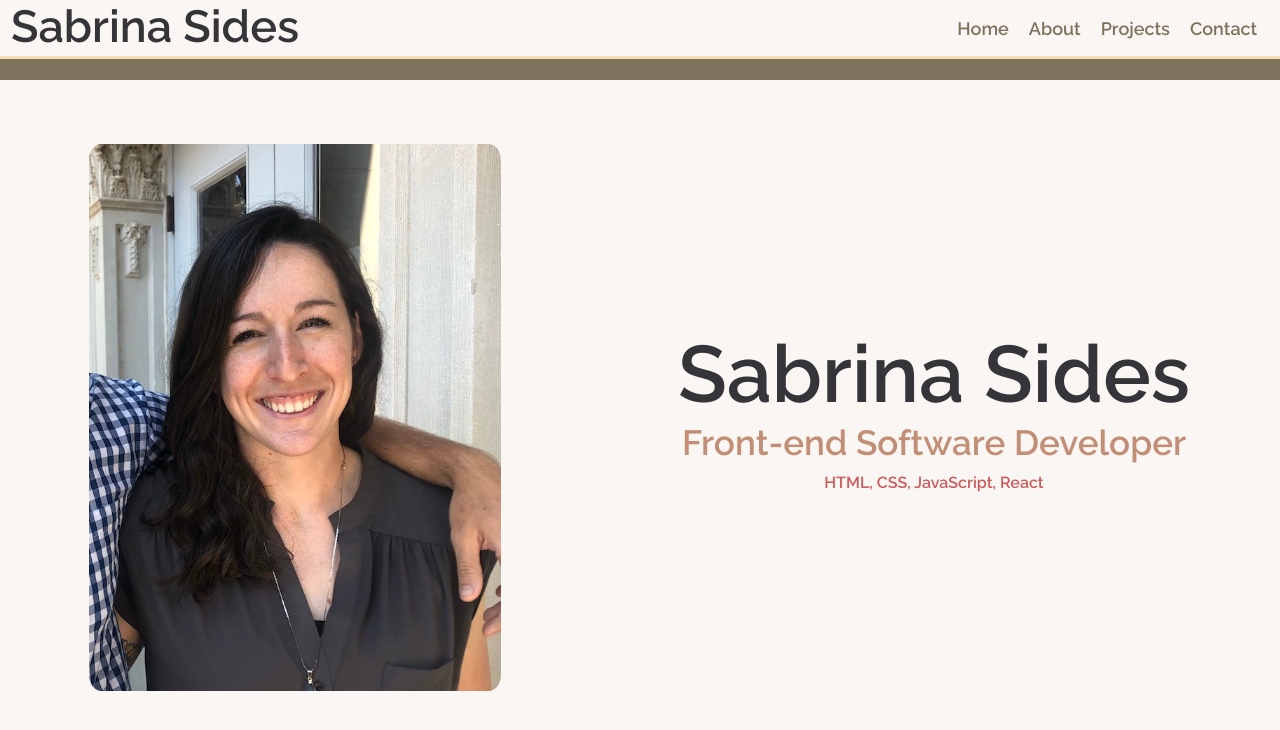
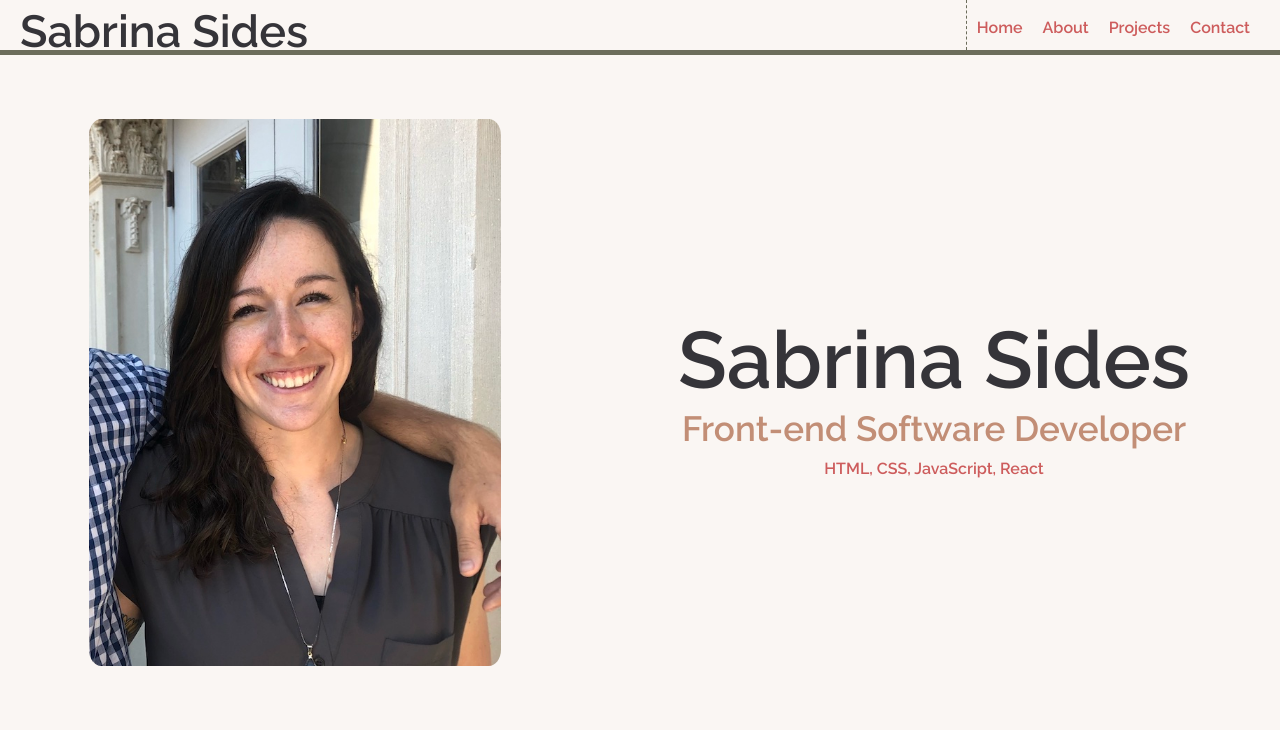
Before and after one commit to SabrinaSides/portfolio-sabrina-sides, a React (Create React App) app: page / in a window 1280 px wide. Shown: the top 730 px of the page. Built offline with nearby package versions, Linux system fonts and the light colour scheme.

Commit message:
added hamburger navbar

```diff
--- a/package.json
+++ b/package.json
@@ -10,6 +10,7 @@
     "react-dom": "^17.0.2",
     "react-router-dom": "^5.2.0",
     "react-scripts": "4.0.3",
+    "styled-components": "^5.3.0",
     "styled-icons": "^10.33.0",
     "web-vitals": "^1.1.2"
   },
--- a/src/App.css
+++ b/src/App.css
@@ -3,7 +3,14 @@
 * {
   font-family: 'Raleway', sans-serif;
   background-color: #faf6f3;
+  padding: 0;
+  margin: 0;
+  box-sizing: border-box;
 }
+
+/* .app-header {
+  border-bottom: solid thick#6c6d5b;
+} */
 
 h1 {
   font-size: 80px;
@@ -30,7 +37,6 @@ h3 {
 h4 {
   text-align: center;
   color: #cd5c5c;
-  /*color: #c5283d;*/
   margin-top: 10px;
 }
 
@@ -38,7 +44,7 @@ p {
   color: #6c6d5b;
 }
 
-a:link {
+/* a:link {
   color: #7d735d;
   padding: 10px;
 }
@@ -49,28 +55,17 @@ a:hover {
 
 a:visited {
   color: #cd5c5c;
-}
+} */
 
 .page-content {
   display: flex;
   flex-direction: column;
   justify-content: center;
-  position: absolute;
+  /* position: absolute; */
   top: 10%;
   left: 0;
   width: 100%;
   height: 90%;
-}
-
-.nav-border {
-  position: absolute;
-  top: 7%;
-  left: 0;
-  width: 100%;
-  height: 3%;
-  background-color: #7d735d;
-  border-top: solid;
-  border-color: #f5deb3;
 }
 
 /* Desktop adjustments */
--- a/src/App.js
+++ b/src/App.js
@@ -11,11 +11,8 @@ function App() {
   return (
     <div className="app">
       <header className="app-header">
-        <nav>
           <Navbar />
-        </nav>
       </header>
-      <div className="nav-border" />
       <main className="page-content">
         <Route exact path="/" component={HomePage} />
         <Route path="/about" component={About} />
@@ -23,7 +20,7 @@ function App() {
         <Route path="/contact" component={Contact} />
       </main>
     </div>
-  );
+  )
 }
 
 export default App;
--- a/src/HomePage/HomePage.css
+++ b/src/HomePage/HomePage.css
@@ -9,7 +9,7 @@
   flex-direction: column;
   align-items: center;
   justify-content: center;
-  position: fixed;
+  /* position: fixed; */
   padding-top: 5%;
 }
 
--- /dev/null
+++ b/src/Navbar/Burger.js
@@ -0,0 +1,48 @@
+import React, { useState } from 'react';
+import RightNav from './RightNav';
+import styled from 'styled-components';
+
+const StyledBurger = styled.div`
+  width: 2rem;
+  height: 2rem;
+  position: fixed;
+  top: 15px;
+  right: 20px;
+  z-index: 20;
+  background-color: ${({ open }) => (open ? '#c28e76' : '#faf6f3')};
+  display: none;
+
+  @media (max-width: 768px){
+    display: flex;
+    justify-content: space-around;
+    flex-flow: column nowrap;
+  }
+
+  div {
+    width: 2rem;
+    height: 0.25rem;
+    background-color: ${({ open }) => (open ? '#ccc' : '#353439')};
+    border-radius: 10px;
+  }
+`;
+
+const Burger = () => {
+  const [open, setOpen] = useState(false);
+
+  const handleNavbarClick = () => {
+      setOpen(!open)
+  }
+
+  return (
+    <>
+      <StyledBurger open={open} onClick={() => setOpen(!open)}>
+        <div />
+        <div />
+        <div />
+      </StyledBurger>
+      <RightNav open={open} handleNavbarClick={handleNavbarClick}/>
+    </>
+  );
+}
+
+export default Burger;
--- a/src/Navbar/Navbar.css
+++ /dev/null
@@ -1,30 +0,0 @@
-.navbar-container {
-  position: absolute;
-  top: 0;
-  left: 0;
-  width: 100%;
-  height: 7%;
-  background-color: #faf6f3;
-  display: flex;
-  flex-direction: row;
-  align-items: center;
-  justify-content: space-between;
-}
-
-.header-name {
-  color: #353439;
-  font-size: 45px;
-}
-
-a:link {
-  text-decoration: none;
-}
-
-.navbar-links {
-  display: flex;
-  flex-direction: row;
-  flex-wrap: wrap;
-  padding-left: 1%;
-  padding-right: 1%;
-  font-size: 18px;
-}
--- a/src/Navbar/Navbar.js
+++ b/src/Navbar/Navbar.js
@@ -1,22 +1,35 @@
 import React from 'react';
-import { Link } from 'react-router-dom';
-import './Navbar.css';
+import styled from 'styled-components'
+import Burger from './Burger'
+
+const Nav = styled.nav`
+  width: 100%;
+  height: 55px;
+  padding: 0 20px;
+  border-bottom: solid thick #6c6d5b;
+  display: flex;
+  justify-content: space-between;
+
+  .logo{
+    padding-top: 5px;
+    color: #353439;
+    font-size: 45px;
+
+    @media(max-width: 768px){
+      font-size: 40px;
+    }
+  }
+`
 
 function Navbar() {
-  return (
-    <div className="navbar-container">
-      <Link to="/">
-        <h3 className='header-name'>Sabrina Sides</h3>
-      </Link>
-      <div className="navbar-links">
-        <Link to="/">Home</Link>
-        <Link to="/about">About</Link>
-        <Link to="/projects">Projects</Link>
-
-        <Link to="/contact">Contact</Link>
+  return(
+    <Nav>
+      <div className='logo'>
+        Sabrina Sides
       </div>
-    </div>
-  );
+      <Burger />
+    </Nav>
+  )
 }
 
 export default Navbar;
--- /dev/null
+++ b/src/Navbar/RightNav.js
@@ -0,0 +1,66 @@
+import React from 'react';
+import { Link } from 'react-router-dom';
+import styled from 'styled-components';
+
+const Ul = styled.ul`
+  list-style: none;
+  display: flex;
+  flex-flow: row nowrap;
+  text-decoration: none;
+  background-color: #faf6f3;
+  border-left: dashed thin #6c6d5b;
+
+  li {
+    padding: 18px 10px;
+  }
+
+  @media (max-width: 768px) {
+    flex-flow: column nowrap;
+    background-color: #c28e76;
+    position: fixed;
+    transform: ${({ open }) => (open ? 'translateX(0)' : 'translateX(100%)')};
+    top: 0;
+    right: 0;
+    height: 100vh;
+    width: 125px;
+    padding-top: 3.5rem;
+    transition: transform 0.3s ease-in-out;
+    color: black;
+
+    li {
+      background-color: #c28e76;
+    }
+  }
+`;
+
+const StyledLink = styled(Link)`
+  text-decoration: none;
+    color: #cd5c5c;
+    background-color: #faf6f3;
+
+    @media(max-width: 768px){
+        color: #353439;
+        background-color: #c28e76;
+    }
+`
+
+const RightNav = ({ open, handleNavbarClick }) => {
+  return (
+    <Ul open={open} onClick={() => handleNavbarClick()}>
+      <li>
+        <StyledLink to='/'>Home</StyledLink>
+      </li>
+      <li>
+        <StyledLink to='/about'>About</StyledLink>
+      </li>
+      <li>
+        <StyledLink to='/projects'>Projects</StyledLink>
+      </li>
+      <li>
+        <StyledLink to='/contact'>Contact</StyledLink>
+      </li>
+    </Ul>
+  );
+};
+
+export default RightNav;
--- a/src/index.css
+++ /dev/null
@@ -1,13 +0,0 @@
-body {
-  margin: 0;
-  font-family: -apple-system, BlinkMacSystemFont, 'Segoe UI', 'Roboto', 'Oxygen',
-    'Ubuntu', 'Cantarell', 'Fira Sans', 'Droid Sans', 'Helvetica Neue',
-    sans-serif;
-  -webkit-font-smoothing: antialiased;
-  -moz-osx-font-smoothing: grayscale;
-}
-
-code {
-  font-family: source-code-pro, Menlo, Monaco, Consolas, 'Courier New',
-    monospace;
-}
--- a/src/index.js
+++ b/src/index.js
@@ -1,7 +1,6 @@
 import React from 'react';
 import ReactDOM from 'react-dom';
 import { BrowserRouter } from 'react-router-dom';
-import './index.css';
 import App from './App';
 
 ReactDOM.render(
```
Also changed, not shown: 1 other file (tests, documents, lock files or other folders).
